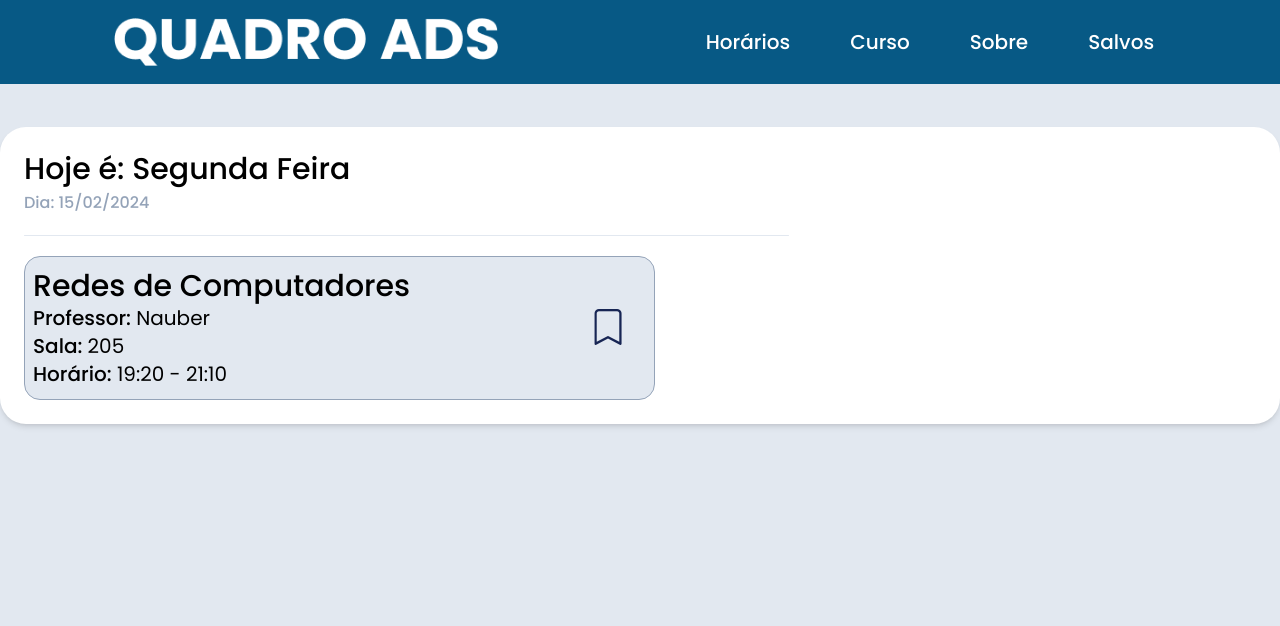
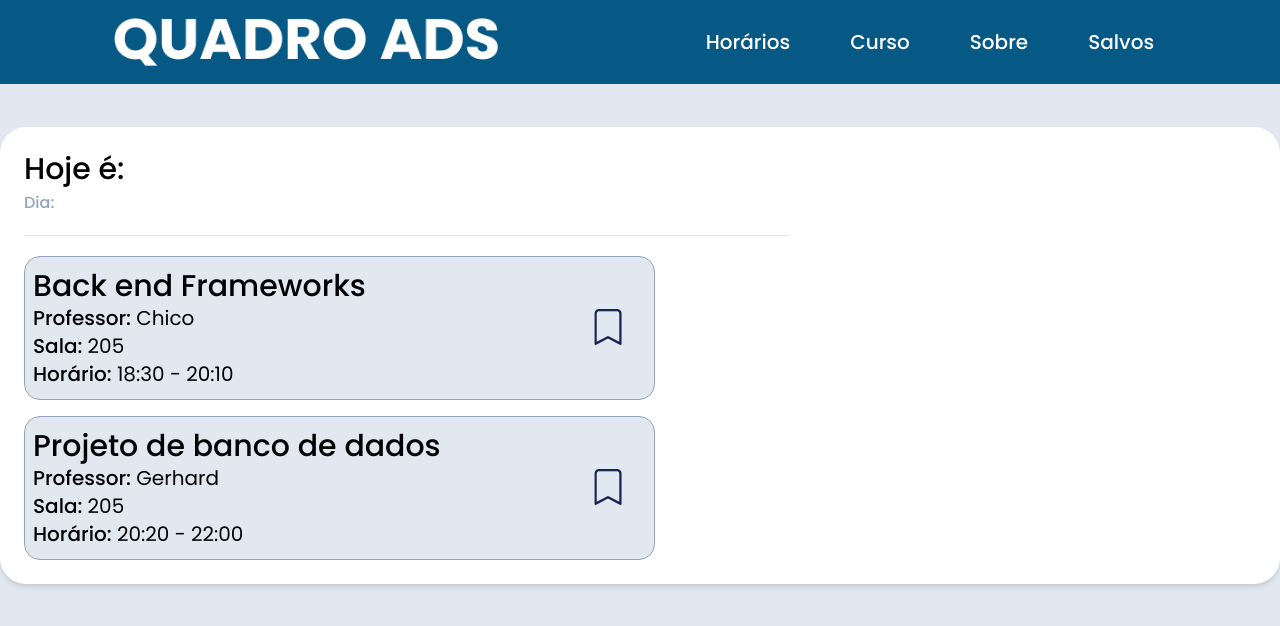
Before and after one commit to FalaAiMatheus/quadro-ads, a React (Vite) app: page / in a window 1280 px wide. Shown: the top 626 px of the page. Built offline with nearby package versions, Linux system fonts and the light colour scheme.

Commit message:
wip: allterações provisorias

```diff
--- a/src/components/Card/LessonCard.jsx
+++ b/src/components/Card/LessonCard.jsx
@@ -1,10 +1,6 @@
 import { useState } from "react";
 
-function LessonCard() {
-  const [cadeira, setCadeira] = useState("");
-  const [professor, setProfessor] = useState("");
-  const [sala, setSala] = useState("");
-  const [horario, setHorario] = useState("");
+function LessonCard({ cadeira, professor, sala, horario }) {
   const [save, setSave] = useState(false);
 
   function handleSave() {
@@ -14,16 +10,16 @@ function LessonCard() {
   return (
     <div className="card flex justify-between items-center w-full max-w-[631px] bg-slate-200 h-36 border border-slate-400 rounded-2xl p-2">
       <div className="block">
-        <span className="font-medium text-3xl">Redes de Computadores</span>
+        <span className="font-medium text-3xl">{cadeira}</span>
         <ul className="text-xl">
           <li className="font-medium">
-            Professor: <span className="font-normal">Nauber</span>
+            Professor: <span className="font-normal">{professor}</span>
           </li>
           <li className="font-medium">
-            Sala: <span className="font-normal">205</span>
+            Sala: <span className="font-normal">{sala}</span>
           </li>
           <li className="font-medium">
-            Horário: <span className="font-normal">19:20 - 21:10</span>
+            Horário: <span className="font-normal">{horario}</span>
           </li>
         </ul>
       </div>
--- a/src/components/Header.jsx
+++ b/src/components/Header.jsx
@@ -6,7 +6,7 @@ function Header() {
     <header className="bg-sky-800 flex items-center justify-around p-4">
       <img className="max-w-96 w-full" src={Logo} alt="Logo Quadro ADS" />
       <nav>
-        <ul className="flex items-center gap-9">
+        <ul className="flex items-center gap-9 max-md:hidden">
           <Link
             className="font-medium text-xl text-white p-3 rounded-[1.0313rem] border-transparent hover:bg-sky-900 transition"
             to="/"
--- a/src/routers/Home.jsx
+++ b/src/routers/Home.jsx
@@ -1,15 +1,50 @@
+import { useEffect, useState } from "react";
 import LessonCard from "../components/Card/LessonCard";
 
 function Home() {
+  const actualDateDay = new Date().getDay();
+  const actualDate = new Date().toLocaleDateString("pt-br");
+  const [actualDay, setActualDay] = useState("");
+  const [date, setDate] = useState("");
+
+  useEffect(() => {
+    function setDay() {
+      if (actualDateDay === 5) {
+        setActualDay("Sexta feira");
+        setDate(actualDate);
+      }
+    }
+    setDay();
+  }, [actualDateDay, actualDate]);
+
+  const database = [
+    {
+      id: 2,
+      cadeira: "Back end Frameworks",
+      professor: "Chico",
+      sala: 205,
+      horario: ["18:30 - 20:10"],
+    },
+    {
+      id: 6,
+      cadeira: "Projeto de banco de dados",
+      professor: "Gerhard",
+      sala: 205,
+      horario: ["20:20 - 22:00"],
+    },
+  ];
+
   return (
     <section className="p-6 w-full space-y-5 animation">
       <div className="flex flex-col font-medium gap-1">
-        <span className="text-3xl">Hoje é: Segunda Feira</span>
-        <span className="text-base text-slate-400">Dia: 15/02/2024</span>
+        <span className="text-3xl">Hoje é: {actualDay}</span>
+        <span className="text-base text-slate-400">Dia: {date}</span>
       </div>
       <div className="h-px bg-slate-200 rounded-sm max-w-[765px]" />
-      <div>
-        <LessonCard />
+      <div className="flex flex-col gap-4">
+        {database.map(({id, cadeira, professor, horario, sala}) => (
+          <LessonCard key={id} cadeira={cadeira} professor={professor} horario={horario} sala={sala} />
+        ))}
       </div>
     </section>
   );
```
